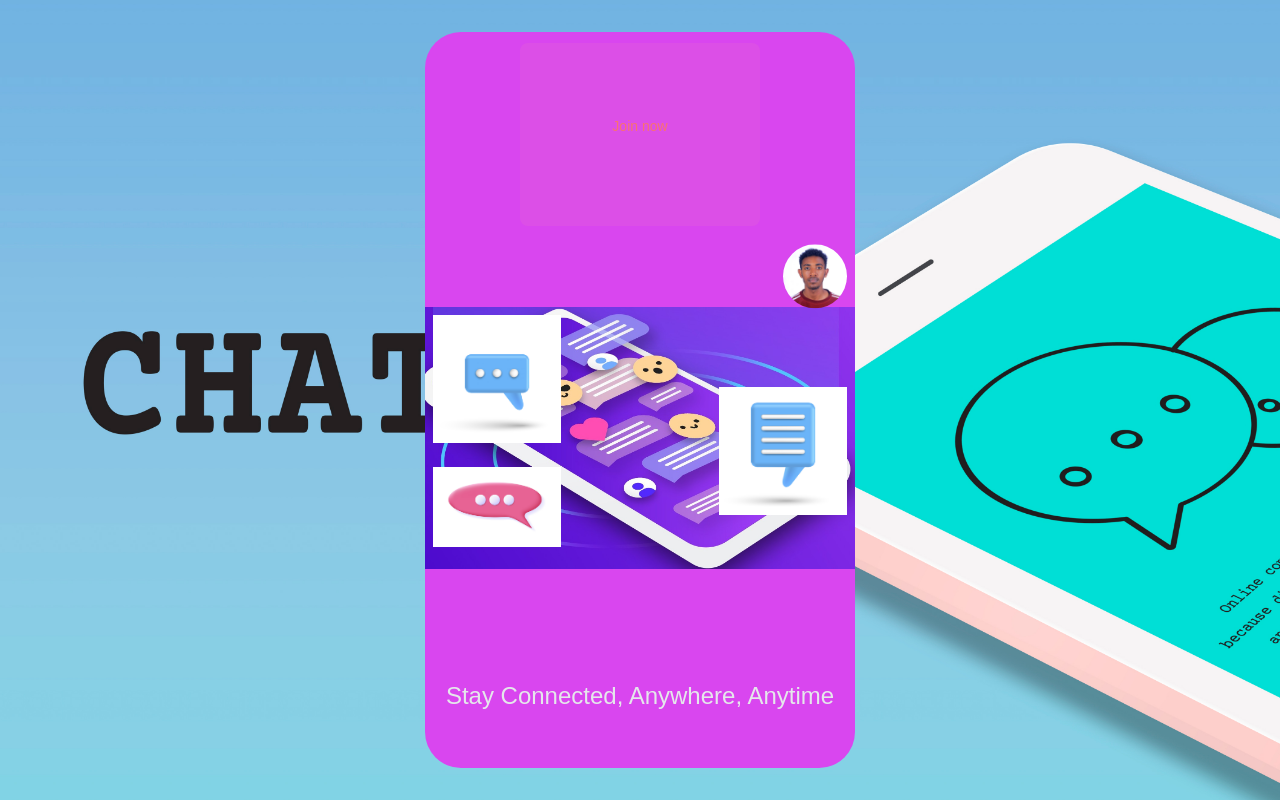
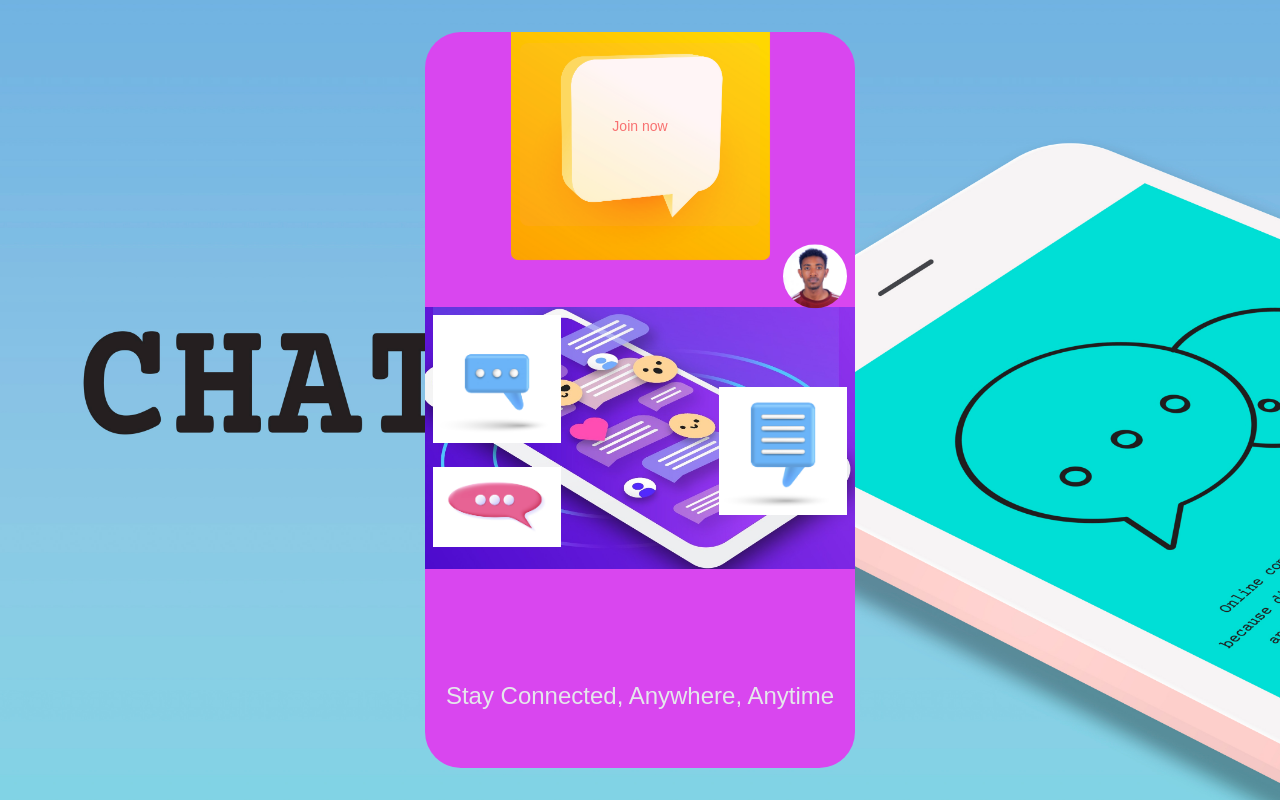
Before and after one commit to sabaif-s/Chat_App, a Next.js app: page / in a window 1280 px wide. Built offline with nearby package versions, Linux system fonts and the light colour scheme; no server answers.

Commit message:
fixing double animation

```diff
--- a/app/layout.js
+++ b/app/layout.js
@@ -2,6 +2,7 @@ import React from 'react';
 import { ToastContainer } from 'react-toastify';
 import { ToastProvider } from '@/hooks/ToastContext';
 import { SocketProvider } from '@/hooks/SocketContext';
+import LandingContext from '@/hooks/LandingContext';
 import 'react-toastify/dist/ReactToastify.css';
 import "./globals.css";
 
@@ -11,6 +12,8 @@ export default function RootLayout({ children }) {
       <body
       style={{backgroundImage:`url(/landing/chat.jpg)` , backgroundSize:"cover" ,backgroundPosition:"center" }}
       className="w-full h-screen overflow-hidden flex items-end justify-center md:py-4">
+        <LandingContext>
+
            <SocketProvider>
         <ToastProvider>
           {children}
@@ -30,6 +33,7 @@ export default function RootLayout({ children }) {
           />
         </ToastProvider>
         </SocketProvider>
+        </LandingContext>
       </body>
     </html>
   );
--- a/components/Landing/Landing.jsx
+++ b/components/Landing/Landing.jsx
@@ -1,23 +1,9 @@
 "use client";
 import React, { useEffect,useState } from 'react';
 import { useRouter } from 'next/navigation';
-import { easeInOut, motion, useAnimation } from 'framer-motion';
+import { motion, useAnimation } from 'framer-motion';
+import { ContextData } from '@/hooks/LandingContext';
 import data from "./Data.json";
-
-
-const typingAnimation = {
-    hidden: { width: "auto" },
-    visible: {
-        width: "auto",
-        transition: {
-            type: "spring",
-            stiffness: 50,
-            delay: 12.5,
-            duration: 2,
-        },
-    },
-};
-
 const fadeIn = (delay = 0) => ({
     hidden: { opacity: 0 },
     visible: {
@@ -32,19 +18,25 @@ const fadeIn = (delay = 0) => ({
 const LandingPage = () => {
     const router=useRouter();
     const controls = useAnimation();
-    const [animateStart,setAnimateStart]=useState(false);
+
     const [displayedText, setDisplayedText] = useState('');
     const [animateInButton,setAnimateInButton]=useState(false);
-    const [animateOutTop,setAnimateOutTop]=useState(false);
+    const [sessionStored,setSessionStored]=useState(()=>{
+        const saved=sessionStorage.getItem("landing");
+        return saved ? true:false;
+    });
+    const [animateOutTop,setAnimateOutTop]=useState(sessionStored);
+    const [animateStart,setAnimateStart]=useState(sessionStored);
 
     const [smallMobile,setSmallMobile]=useState(false);
+
 
   const fullText = data.messages.displayText;
 
   useEffect(() => {
-    if (animateStart) { // Run only if animateStart is true
+    if (animateStart && !sessionStored ) { // Run only if animateStart is true
       let currentIndex = 0;
-
+          console.log(ContextData);
       const typingInterval = setInterval(() => {
         if (currentIndex < fullText.length - 1) {
           setDisplayedText((prev) => prev + fullText[currentIndex]);
@@ -57,27 +49,35 @@ const LandingPage = () => {
       return () => clearInterval(typingInterval); // Cleanup interval on unmount
     }
   }, [animateStart]);
-  // useEffect(()=>{
-  //     if(height < 700){
-  //       setScreenDetected(true);
-  //       setSmallMobile(true);
-  //     }
-  //     else{
-  //       setScreenDetected(true);
-  //       setSmallMobile(false);
-  //     }
-  // },[height]);
+
     useEffect(()=>{
+      function  startAnimation() {
         setTimeout(() => {
           setAnimateOutTop(true);
          },4000);
    setTimeout(() => {
      setAnimateStart(true);
-
      setTimeout(() => {
        setAnimateInButton(true);
      }, (3000));
    },  5000);
+      }
+
+     if(sessionStored){
+        console.log("there is a session");
+        setAnimateInButton(true);
+        setDisplayedText(fullText);
+        setTimeout(() => {
+          setAnimateOutTop(true);
+         },4000);
+   setTimeout(() => {
+     setAnimateStart(true);
+   },  5000);
+     }
+     else {
+      startAnimation();
+     }
+
  },[]);
  const fadeInTwo = (duration) => ({
     visible: { opacity: 1, y: 0, transition: { duration } },
@@ -85,13 +85,15 @@ const LandingPage = () => {
   });
     useEffect(() => {
         const sequence = async () => {
-            await controls.start(fadeIn(10)); // Delay for 10 seconds
+            await controls.start(fadeIn(sessionStored ? 10:1)); // Delay for 10 seconds
             controls.start({
                 opacity: 1,
                 transition: { duration: 1 },
             });
         };
         sequence();
+
+        return ()=> sessionStorage.setItem("landing",JSON.stringify({displayedText}));
     }, [controls]);
 
     return (
@@ -105,7 +107,7 @@ const LandingPage = () => {
          className="flex flex-col gap-y-4 items-center"
          initial="hidden"
          animate={animateOutTop ? "hidden" : "visible"} // Switch animation based on state
-         variants={fadeInTwo(0.5)}
+         variants={fadeInTwo(sessionStored ? 0:0.5)}
        >
          <span className="text-gray-200 text-2xl">{data.header.title}</span>
          <span className="text-4xl font-bold text-white tracking-wider">{data.header.subtitle}</span>
@@ -114,38 +116,38 @@ const LandingPage = () => {
              <motion.div
                  initial="hidden"
                  animate="visible"
-                 variants={fadeIn(2)}
+                 variants={fadeIn(sessionStored ? 0:2)}
              >
                  <div
-                     className="w-full h-full relative transform scale-50 transition-transform duration-500 hover:scale-100"
+                     className={`w-full h-full ${sessionStored ? "":" transform transition-transform duration-500"} relative  scale-50  hover:scale-100`}
                      style={{
                          transform: "translateZ(-500px)",
-                         transition: "transform 0.5s ease-in-out",
+                         transition: `transform ${sessionStored ? "0s":"0.5s"}  ease-in-out`,
                      }}
                  >
                      <motion.img
                          src="/landing/mobile2.jpg"
                          alt=""
                          className="w-full h-auto transform transition-transform duration-500 object-cover"
-                         initial={{ x: -100 }}
+                         initial={{ x: sessionStored ? 0:-100 }}
                          animate={{ x: 0 }}
-                         transition={{ delay: 1, duration: 1 }}
+                         transition={{ delay: sessionStored ? 0:1, duration: 1 }}
                      />
                      <motion.img
                          src="/landing/chat1.jpg"
                          alt=""
                          className={` ${smallMobile ? "w-24":"w-32"} h-auto transform transition-transform duration-500 absolute top-2 left-2 object-cover`}
-                         initial={{ opacity:0, scale:0.9 }}
+                         initial={{ opacity:0, scale:sessionStored ? 1:0.9 }}
                          animate={{ opacity:1,scale:1 }}
-                         transition={{ delay: 2.5, duration: 2 , ease:"easeInOut" }}
+                         transition={{ delay: sessionStored ? 0:2.5, duration: 2 , ease:"easeInOut" }}
                      />
                      <motion.img
                          src="/landing/chat2.jpg"
                          alt=""
                          className={` ${smallMobile ? "w-24 top-20":"w-32 top-20"} h-auto transform transition-transform duration-500 absolute  right-2 object-cover`}
-                         initial={{ opacity:0, scale:0.9 }}
+                         initial={{ opacity:0, scale:sessionStored ? 1:0.9 }}
                          animate={{ opacity:1,scale:1 }}
-                         transition={{ delay: 2.5, duration: 2 , ease:"easeInOut" }}
+                         transition={{ delay: sessionStored ? 0:2.5, duration: 2 , ease:"easeInOut" }}
                      />
                      <motion.img
                          src="/landing/chat3.jpg"
@@ -153,7 +155,7 @@ const LandingPage = () => {
                          className={` ${smallMobile ? "w-24 top-32":"w-32 top-40"}  h-20 transform transition-transform duration-500 absolute  left-2 object-cover`}
                          initial={{ opacity:0, scale:0.9 }}
                          animate={{ opacity:1,scale:1 }}
-                         transition={{ delay: 2.5, duration: 2 , ease:"easeInOut" }}
+                         transition={{ delay: sessionStored ? 0:2.5, duration: 2 , ease:"easeInOut" }}
                      />
                      {
                          animateStart && (
@@ -162,9 +164,9 @@ const LandingPage = () => {
                           src="/landing/messageWriter.jpg"
                          alt=""
                          className="w-2/3 h-auto transform rounded-lg transition-transform duration-500 object-cover"
-                         initial={{ opacity:0, scale:0.9 }}
+                         initial={{ opacity:0, scale:sessionStored ? 1:0.9 }}
                          animate={{ opacity:1,scale:1 }}
-                         transition={{ delay: 1, duration: 2 , ease:"easeInOut" }}
+                         transition={{ delay: sessionStored ? 1:0, duration: sessionStored ? 2:0.5, ease:"easeInOut" }}
                      />
       <div className=''>
    <motion.img
@@ -179,7 +181,7 @@ const LandingPage = () => {
        duration: 2, // Time for one cycle
        repeat: 2, // Repeat the animation 2 times
        repeatType: "loop", // Ensure it loops for the specified repeats
-       ease: "easeInOut", // Smooth transition
+       ease: "easeInOut",
      }}
    />
  </div>
@@ -242,7 +244,7 @@ const LandingPage = () => {
              <motion.div
                  initial="hidden"
                  animate="visible"
-                 variants={fadeIn(2)}
+                 variants={fadeIn(sessionStored ? 0:2)}
                  className='px-4'
              >
                <span className={` ${smallMobile ? "text-lg":"text-2xl"} text-gray-200 word-break `} > {data.header.description}</span>
--- /dev/null
+++ b/hooks/LandingContext.js
@@ -0,0 +1,56 @@
+"use client";
+import React,{useContext,useEffect,useState,createContext} from 'react'
+const Context=createContext();
+function  LandingContext({children}) {
+     const [animateStart,setAnimateStart]=useState(false);
+        const [displayedText, setDisplayedText] = useState('');
+        const [animateInButton,setAnimateInButton]=useState(false);
+        const [animateOutTop,setAnimateOutTop]=useState(false);
+          const fullText = "Join now and chat with friends, make new ones, and stay in the loop—let's get talking!"
+        useEffect(() => {
+            if (animateStart) { // Run only if animateStart is true
+              let currentIndex = 0;
+
+              const typingInterval = setInterval(() => {
+                if (currentIndex < fullText.length - 1) {
+                  setDisplayedText((prev) => prev + fullText[currentIndex]);
+                  currentIndex++;
+                } else {
+                  clearInterval(typingInterval);
+                }
+              }, 50); // Adjust typing speed
+
+              return () => {
+                clearInterval(typingInterval);
+                console.log("Context Unmounted");
+
+
+              } ; // Cleanup interval on unmount
+            }
+          }, [animateStart]);
+
+            useEffect(()=>{
+                setTimeout(() => {
+                    setAnimateOutTop(true);
+                   },4000);
+             setTimeout(() => {
+               setAnimateStart(true);
+
+               setTimeout(() => {
+                 setAnimateInButton(true);
+               }, (3000));
+             },  5000);
+         },[]);
+  return (
+    <Context.Provider
+    value={{
+      displayedText
+    }}
+  >
+    {children}
+  </Context.Provider>
+  )
+}
+
+export default  LandingContext;
+export const ContextData = () => useContext(Context)
```
Also changed, not shown: app/page.js (+1 -78 lines). Lines whose indentation alone changed are shown as unchanged.
